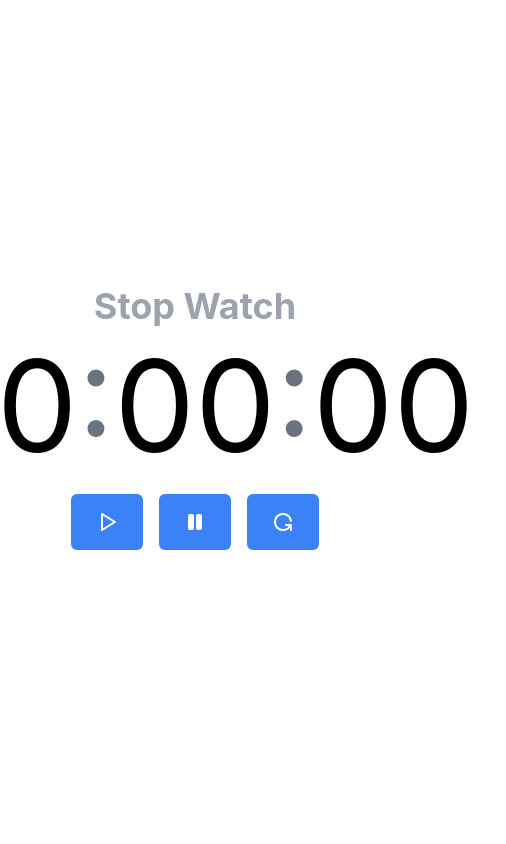
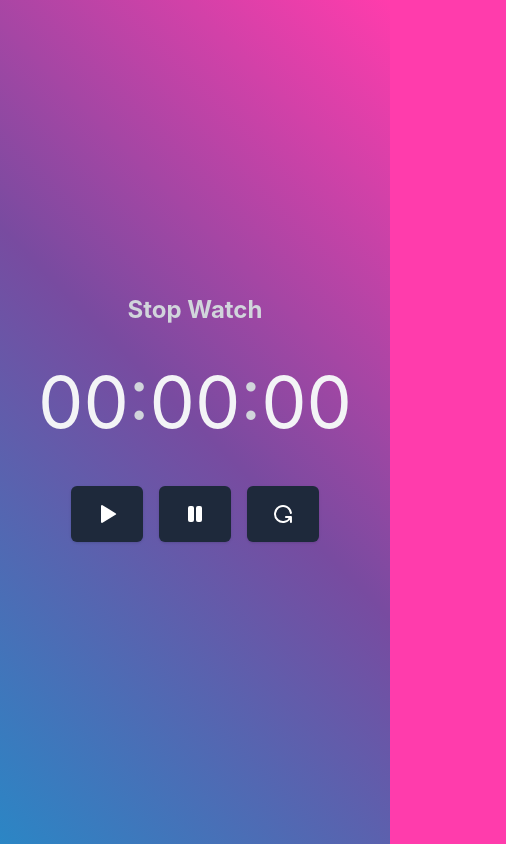
Before and after one commit to chavezrharris/StopWatch, a Vue app: page / in a window 390 px wide. Shown: the whole page, 506 px wide, since content can reach past the window. Built offline with nearby package versions, Linux system fonts and the light colour scheme.

Commit message:
Make responsive

```diff
--- a/src/App.vue
+++ b/src/App.vue
@@ -42,14 +42,12 @@ import RotateIcon from '@/components/RotateIcon.vue';
 
 <style scoped>
 
-.app-content {}
-
 .title {
-  @apply text-4xl font-bold text-center text-gray-400;
+  @apply text-2xl font-bold text-center text-gray-300;
 }
 
 .timer-text {
-  @apply text-9xl font-bold text-center;
+  @apply text-7xl font-bold text-center text-gray-100 mt-8;
 }
 
 .flex-container {
@@ -57,16 +55,33 @@ import RotateIcon from '@/components/RotateIcon.vue';
 }
 
 .colon {
-  @apply pb-8 text-gray-500 h-max;
+  @apply pb-4 text-gray-300;
 }
 
 .timer-controls {
-  @apply flex justify-center;
+  @apply flex justify-center mt-8;
 }
 
 .control-button {
-  @apply px-6 py-4 m-2 text-white bg-blue-500 rounded-md;
+  @apply px-6 py-4 m-2 text-white bg-slate-800 rounded-md shadow;
 }
 
+@media (min-width: 640px) {
+  .title {
+    @apply text-3xl;
+  }
+
+  .timer-text {
+    @apply text-9xl;
+  }
+
+  .colon {
+    @apply pb-8;
+  }
+
+  .control-button {
+    @apply px-8 py-6;
+  }
+}
 
 </style>
--- a/src/assets/main.css
+++ b/src/assets/main.css
@@ -5,6 +5,9 @@
 
 body {
   @apply flex items-center justify-center;
+  background-color: #FF3CAC;
+  background-image: linear-gradient(225deg, #FF3CAC 0%, #784BA0 50%, #2B86C5 100%);
+
 }
 
 #app {
--- a/src/components/PlayIcon.vue
+++ b/src/components/PlayIcon.vue
@@ -1,7 +1,7 @@
 <template>
   <svg
     xmlns="http://www.w3.org/2000/svg"
-    class="icon icon-tabler icon-tabler-player-play"
+    class="icon icon-tabler icon-tabler-player-play-filled"
     width="24"
     height="24"
     viewBox="0 0 24 24"
@@ -12,6 +12,10 @@
     stroke-linejoin="round"
   >
     <path stroke="none" d="M0 0h24v24H0z" fill="none"></path>
-    <path d="M7 4v16l13 -8z"></path>
+    <path
+      d="M6 4v16a1 1 0 0 0 1.524 .852l13 -8a1 1 0 0 0 0 -1.704l-13 -8a1 1 0 0 0 -1.524 .852z"
+      stroke-width="0"
+      fill="currentColor"
+    ></path>
   </svg>
 </template>
```
